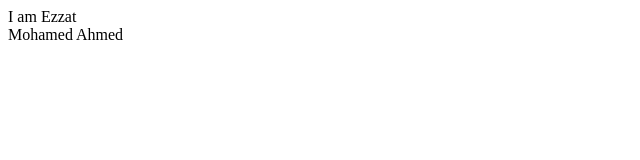
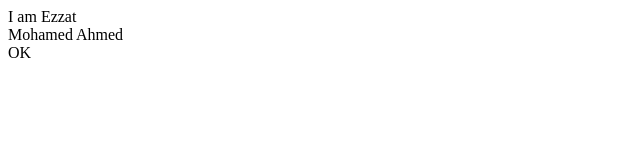
Before and after one commit to ezzat-sakr/firstRepo, a plain HTML site: page index.html in a window 1280 px wide. Shown: the full height of the page, 0-640 px from the left. Drawn offline with Linux system fonts and the light colour scheme.

Commit message:
Make conflict

```diff
--- a/index.html
+++ b/index.html
@@ -8,6 +8,7 @@
 <body>
     I am Ezzat
     <div class="test">Mohamed Ahmed</div>
+    <span>OK</span>
 
     <script src="./js/main.js"></script>
 </body>
```
